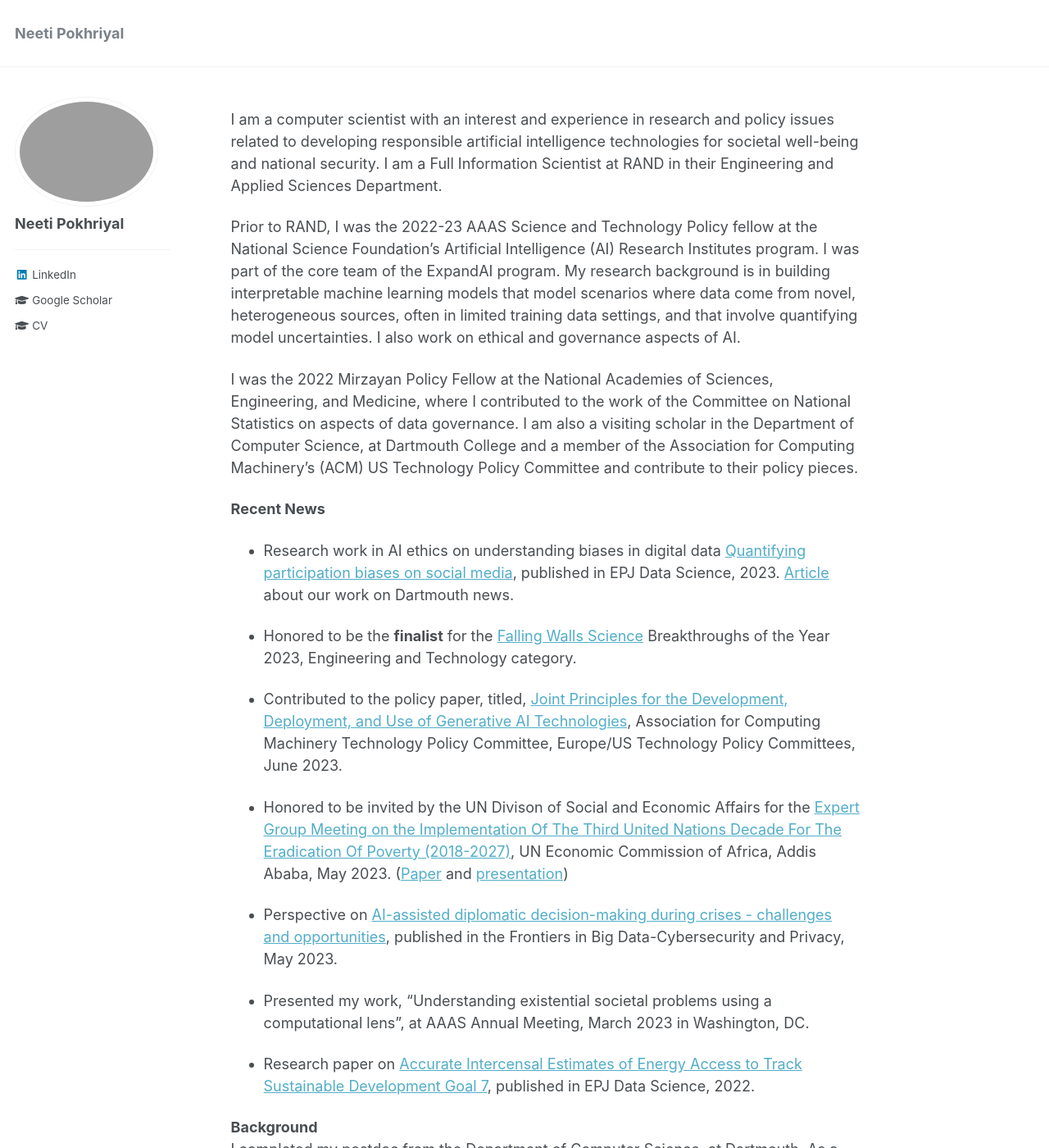
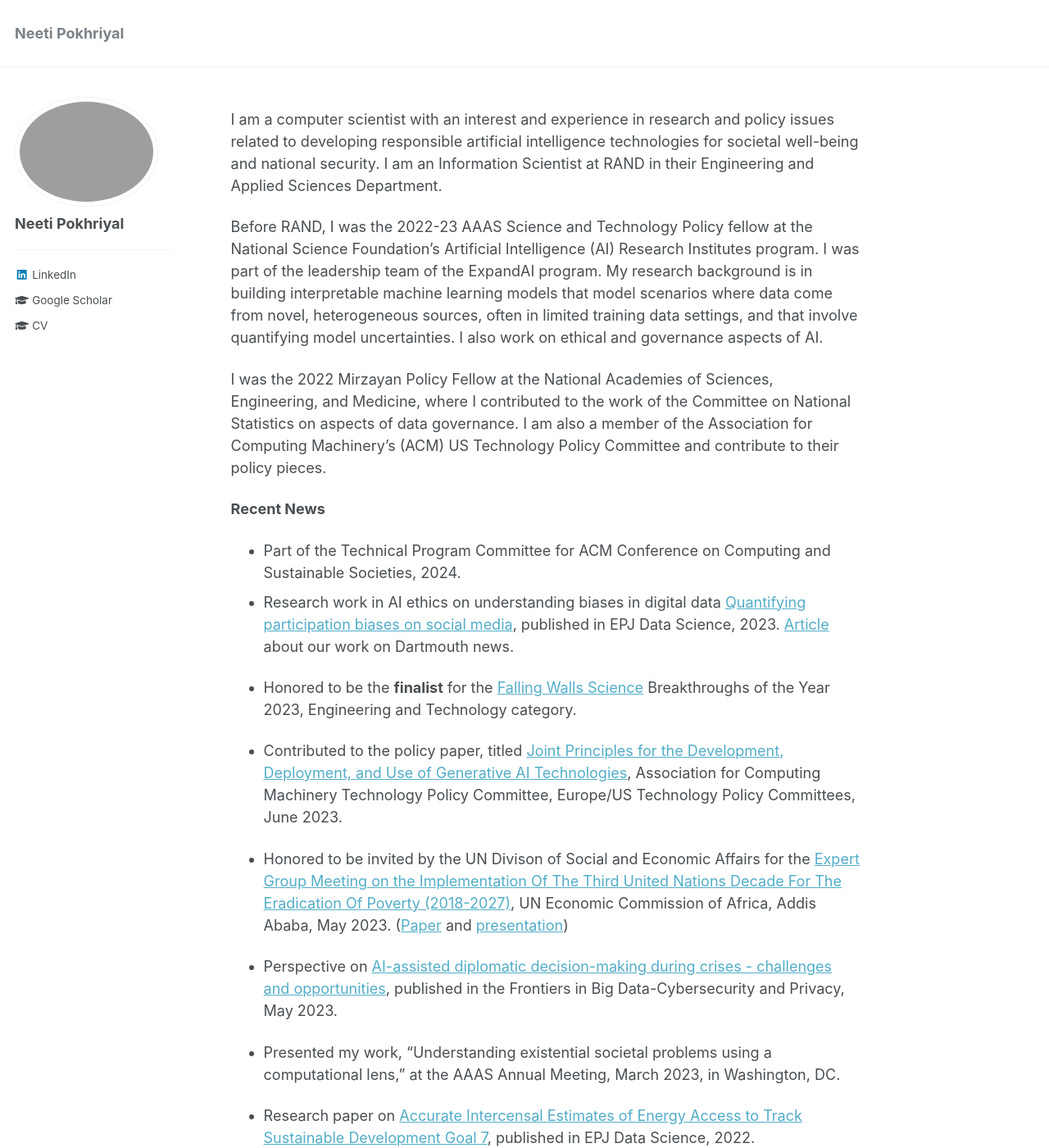
Before and after one commit to neetip/neetip.github.io, a Jekyll site: the page built from _pages/about.md, in a window 1280 px wide and 1400 px high. Shown: the whole window at 82% size. Built offline with Jekyll 4.4.1, drawn with Linux system fonts in a browser that asks for light colours.

Commit message:
Update about.md

```diff
--- a/_pages/about.md
+++ b/_pages/about.md
@@ -7,24 +7,25 @@ redirect_from:
   - /about/
   - /about.html
 ---
-I am a computer scientist with an interest and experience in research and policy issues related to developing responsible artificial intelligence technologies for societal well-being and national security. I am a Full Information Scientist at RAND in their Engineering and Applied Sciences Department.
+I am a computer scientist with an interest and experience in research and policy issues related to developing responsible artificial intelligence technologies for societal well-being and national security. I am an Information Scientist at RAND in their Engineering and Applied Sciences Department.
 
-Prior to RAND, I was the 2022-23 AAAS Science and Technology Policy fellow at the National Science Foundation's Artificial Intelligence (AI) Research Institutes program. I was part of the core team of the ExpandAI program. My research background is in building interpretable machine learning models that model scenarios where data come from novel, heterogeneous sources, often in limited training data settings, and that involve quantifying model uncertainties. I also work on ethical and governance aspects of AI.
+Before RAND, I was the 2022-23 AAAS Science and Technology Policy fellow at the National Science Foundation's Artificial Intelligence (AI) Research Institutes program. I was part of the leadership team of the ExpandAI program. My research background is in building interpretable machine learning models that model scenarios where data come from novel, heterogeneous sources, often in limited training data settings, and that involve quantifying model uncertainties. I also work on ethical and governance aspects of AI.
 
-I was the 2022 Mirzayan Policy Fellow at the National Academies of Sciences, Engineering, and Medicine, where I contributed to the work of the Committee on National Statistics on aspects of data governance. I am also a visiting scholar in the Department of Computer Science, at Dartmouth College and a member of the Association for Computing Machinery’s (ACM) US Technology Policy Committee and contribute to their policy pieces.
+I was the 2022 Mirzayan Policy Fellow at the National Academies of Sciences, Engineering, and Medicine, where I contributed to the work of the Committee on National Statistics on aspects of data governance. I am also a member of the Association for Computing Machinery’s (ACM) US Technology Policy Committee and contribute to their policy pieces.
 
 <b> Recent News</b>
+* Part of the Technical Program Committee for ACM Conference on Computing and Sustainable Societies, 2024.
 * Research work in AI ethics on understanding biases in digital data <a href="https://epjdatascience.springeropen.com/articles/10.1140/epjds/s13688-023-00405-6">Quantifying participation biases on social media</a>, published in EPJ Data Science, 2023. <a href="https://home.dartmouth.edu/news/2023/09/defining-participation-bias-social-media">Article</a> about our work on Dartmouth news.
 
 * Honored to be the <b>finalist</b> for the <a href="https://falling-walls.com/science-summit/finalists/">Falling Walls Science</a> Breakthroughs of the Year 2023, Engineering and Technology category.
 
-* Contributed to the policy paper, titled, <a href="https://www.acm.org/binaries/content/assets/public-policy/ustpc-approved-generative-ai-principles">Joint Principles for the Development, Deployment, and Use of Generative AI Technologies</a>, Association for Computing Machinery Technology Policy Committee, Europe/US Technology Policy Committees, June 2023.
+* Contributed to the policy paper, titled <a href="https://www.acm.org/binaries/content/assets/public-policy/ustpc-approved-generative-ai-principles">Joint Principles for the Development, Deployment, and Use of Generative AI Technologies</a>, Association for Computing Machinery Technology Policy Committee, Europe/US Technology Policy Committees, June 2023.
 
 * Honored to be invited by the UN Divison of Social and Economic Affairs for the <a href="https://social.desa.un.org/events/egm-third-un-decade-eradication-poverty">Expert Group Meeting on the Implementation Of The Third United Nations Decade For The Eradication Of Poverty (2018-2027)</a>, UN Economic Commission of Africa, Addis Ababa, May 2023. (<a href="https://social.desa.un.org/sites/default/files/inline-files/POKHRIYAL_Paper.rev_.pdf">Paper</a> and <a href="https://social.desa.un.org/sites/default/files/inline-files/Neeti%20Pokhriyal_PPT.rev_.pdf">presentation</a>)
 
 * Perspective on <a href="https://www.frontiersin.org/articles/10.3389/fdata.2023.1183313/full">AI-assisted diplomatic decision-making during crises - challenges and opportunities</a>, published in the Frontiers in Big Data-Cybersecurity and Privacy, May 2023.
 
-* Presented my work, "Understanding existential societal problems using a computational lens", at AAAS Annual Meeting, March 2023 in Washington, DC.
+* Presented my work, "Understanding existential societal problems using a computational lens," at the AAAS Annual Meeting, March 2023, in Washington, DC.
 
 * Research paper on <a href="https://epjdatascience.springeropen.com/articles/10.1140/epjds/s13688-022-00371-5">Accurate Intercensal Estimates of Energy Access to Track Sustainable Development Goal 7</a>, published in EPJ Data Science, 2022.
 
```
